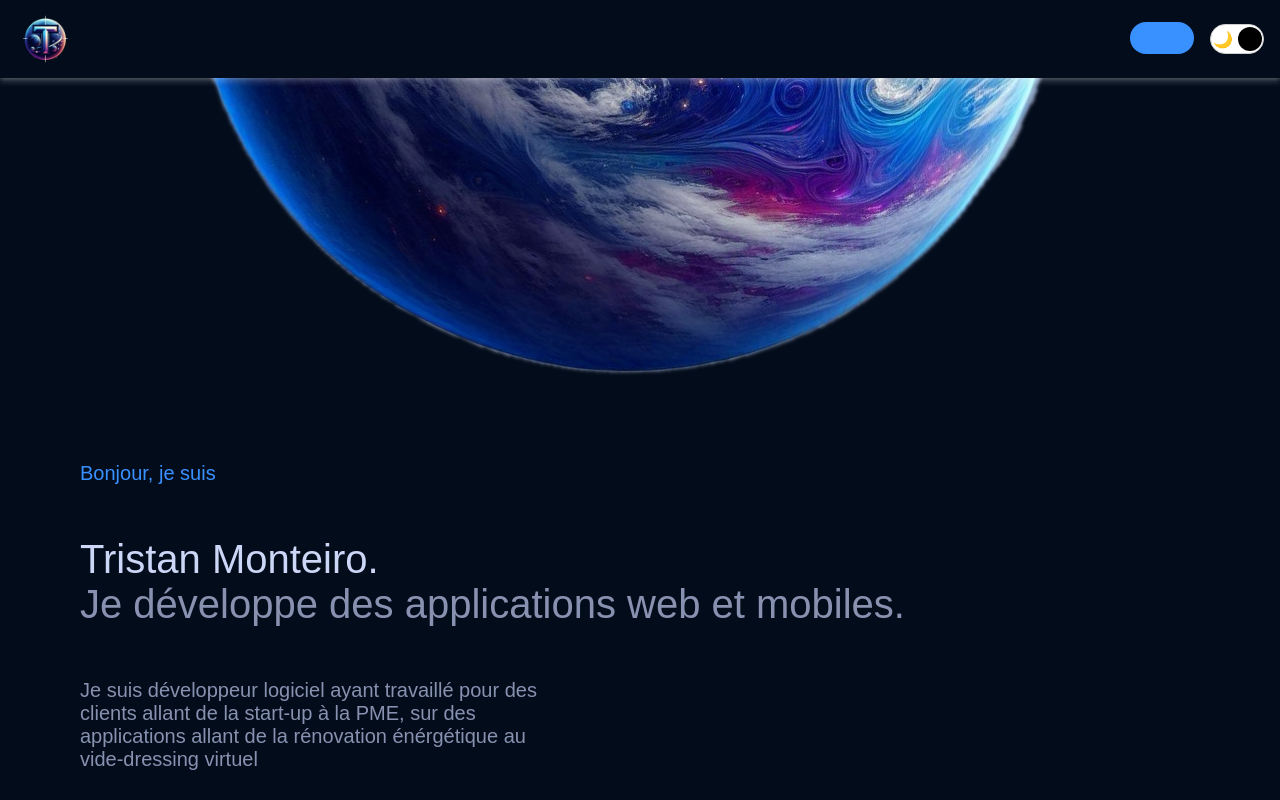
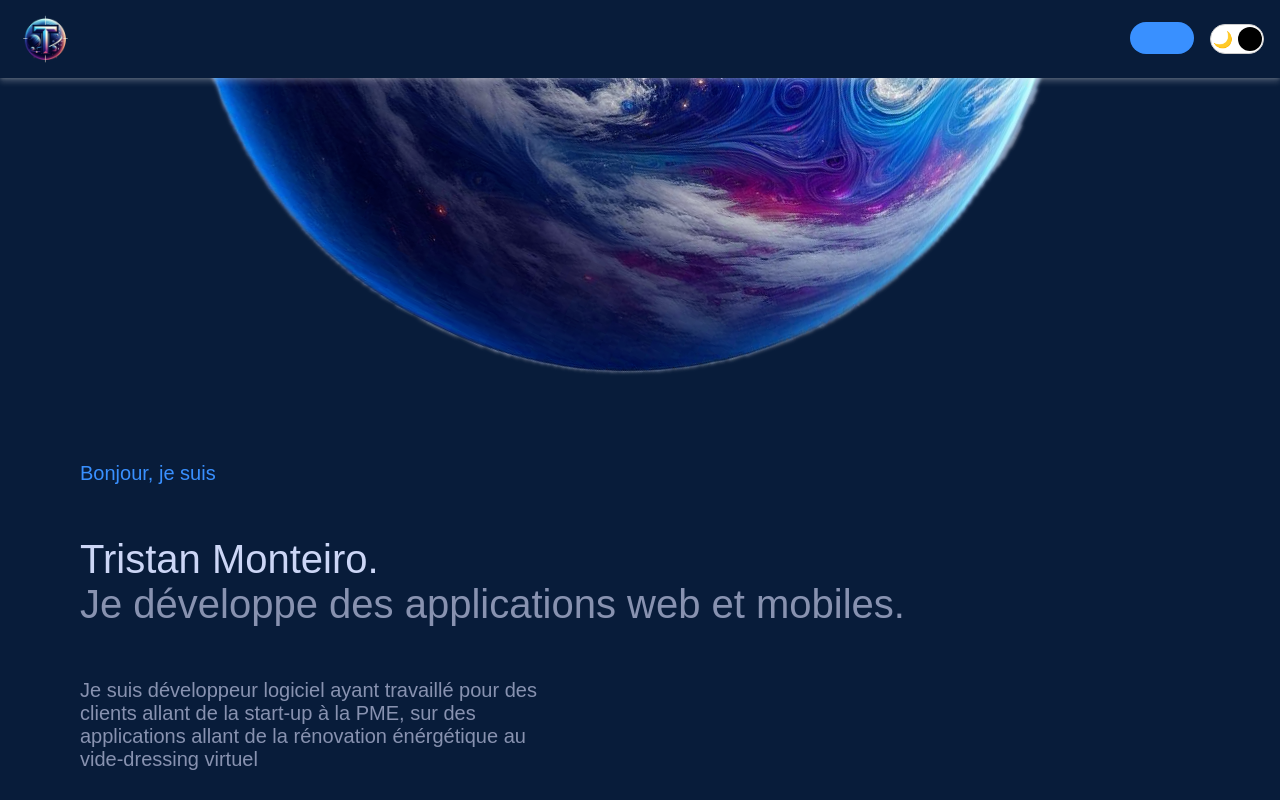
Before and after one commit to Git-TM/portfolio-freelance, a Vue app: page / in a window 1280 px wide. Shown: the top 800 px of the page. Built offline with nearby package versions, Linux system fonts and the light colour scheme; some icons are missing; a web font is replaced by a local one.

Commit message:
Change couleur de fond du theme dark-theme

```diff
--- a/src/assets/stylesheets/global.scss
+++ b/src/assets/stylesheets/global.scss
@@ -17,7 +17,7 @@
 }
 
 .dark-theme {
-  --background-color: #020c1b;
+  --background-color: #081c3a;
   --text-color: #8892b0;
   --primary-color: #3990ff;
   --box-shadow-color: 0 4px 6px rgba(255, 255, 255, 0.2), 0 1px 3px rgba(255, 255, 255, 0.15);
```
